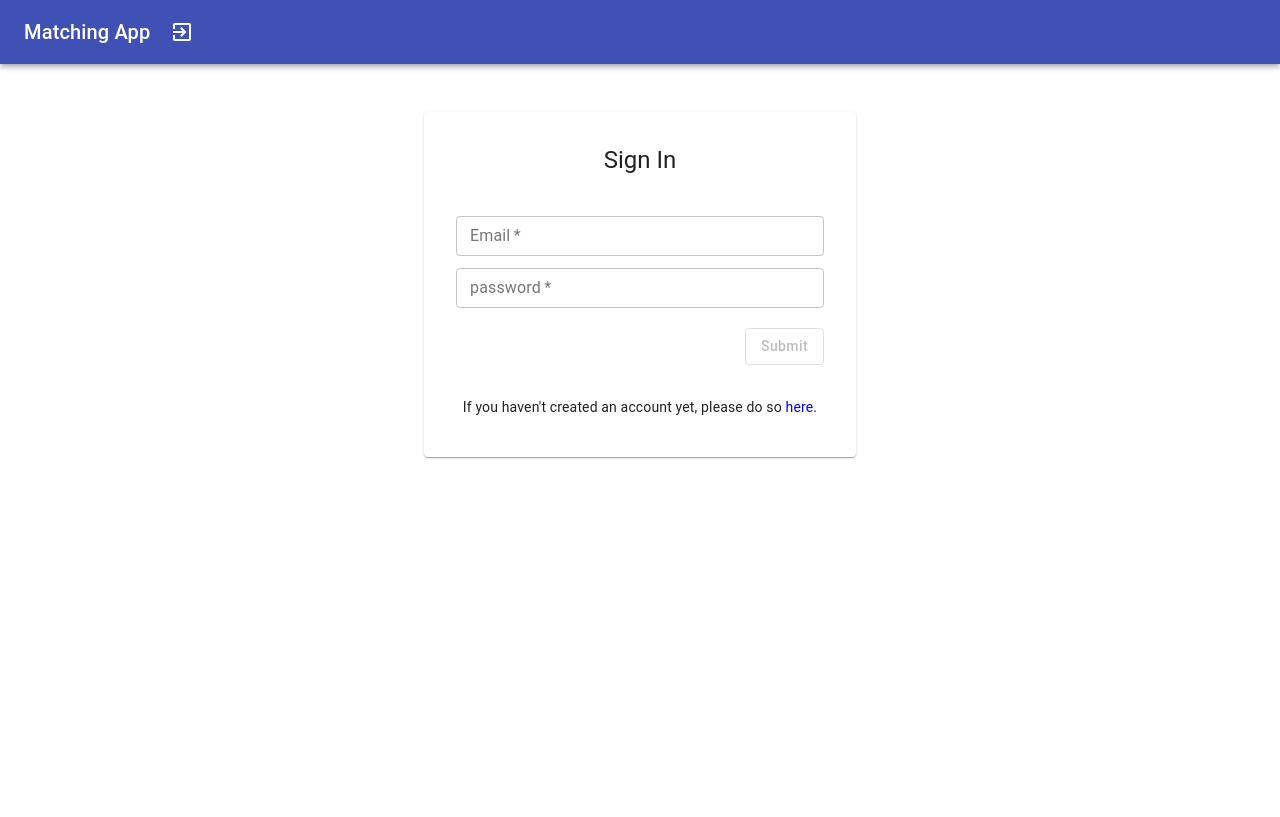
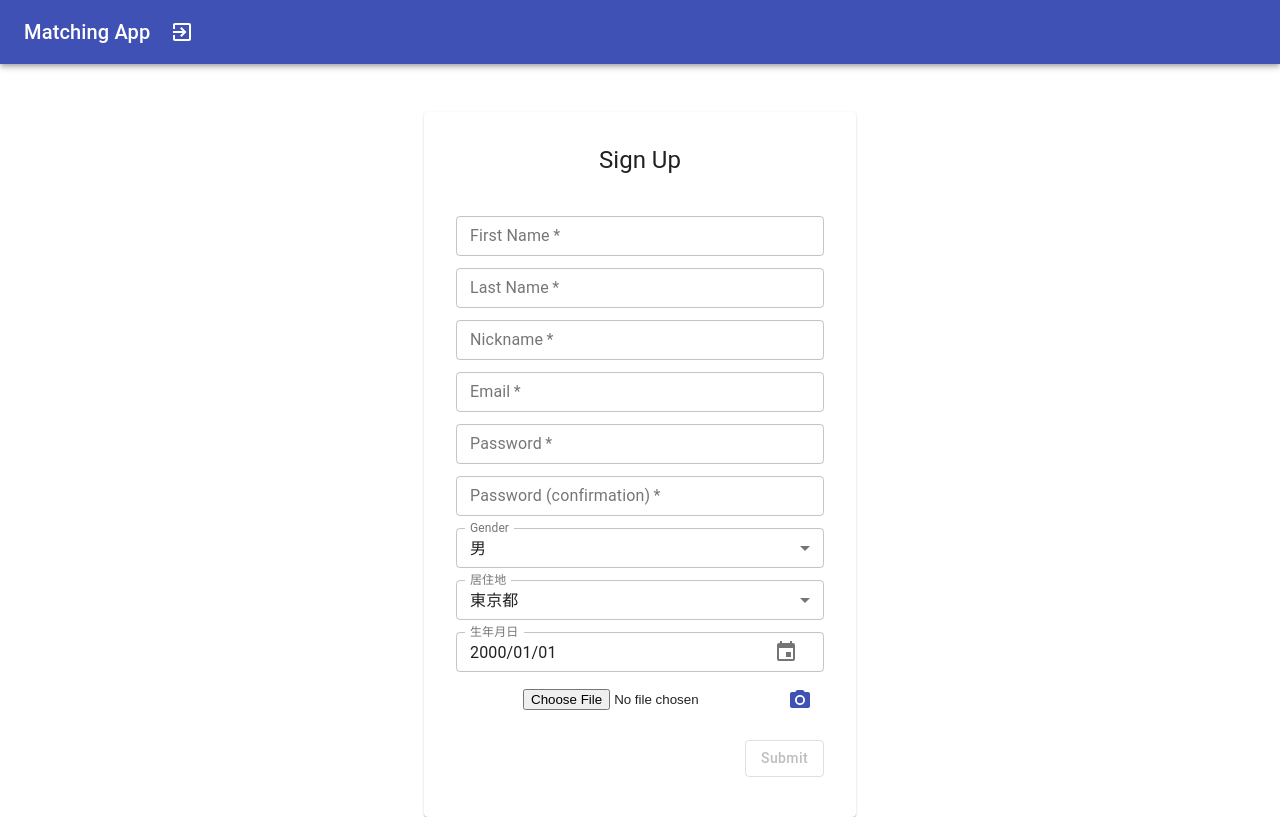
Before and after one commit to ryichk/matching-app-web-front, a React (Create React App) app: page /sign-up in a window 1280 px wide. Before the commit this address led to /signin. Built offline with nearby package versions, Linux system fonts and the light colour scheme; what axios-case-converter would draw is missing.

Commit message:
added new parameters to sign up page

```diff
--- a/src/App.tsx
+++ b/src/App.tsx
@@ -1,10 +1,14 @@
 import React, { useState, useEffect, createContext } from 'react';
 import { BrowserRouter, Switch, Route, Redirect } from 'react-router-dom';
+import Cookies from 'js-cookie';
 
 import CommonLayout from 'layouts/CommonLayout';
 import Home from 'pages/Home';
 import SignUp from 'pages/SignUp';
 import SignIn from 'pages/SignIn';
+import Users from 'pages/Users';
+import EditUserProfile from 'pages/EditUserProfile';
+import NotFound from 'pages/NotFound';
 
 import { getCurrentUser } from 'lib/api/auth';
 import { User } from 'interfaces/index';
@@ -47,13 +51,18 @@ const App: React.FC = () => {
 
   const Private = ({ children }: { children: React.ReactElement }) => {
     if (!loading) {
-      if (isSignedIn) {
+      if (isSignedIn && currentUser) {
         return children;
       } else {
-        return <Redirect to='/signin' />;
+        Cookies.remove('_access_token');
+        Cookies.remove('_client');
+        Cookies.remove('_uid');
+        setIsSignedIn(false);
+        setCurrentUser(undefined);
+        return <Redirect to='/sign-in' />;
       }
     } else {
-      return <></>;
+      return <>Loading...</>;
     }
   }
 
@@ -62,11 +71,14 @@ const App: React.FC = () => {
       <AuthContext.Provider value={{ loading, setLoading, isSignedIn, setIsSignedIn, currentUser, setCurrentUser }}>
         <CommonLayout>
           <Switch>
-            <Route exact path='/signup' component={SignUp} />
-            <Route exact path='/signin' component={SignIn} />
+            <Route exact path='/sign-up' component={SignUp} />
+            <Route exact path='/sign-in' component={SignIn} />
             <Private>
               <Switch>
                 <Route exact path='/' component={Home} />
+                <Route exact path='/users' component={Users} />
+                <Route exact path='/edit-profile' component={EditUserProfile} />
+                <Route component={NotFound} />
               </Switch>
             </Private>
           </Switch>
--- /dev/null
+++ b/src/data/genders.ts
@@ -0,0 +1,5 @@
+export const genders: Array<string> = [
+  '男',
+  '女',
+  'その他'
+];
--- /dev/null
+++ b/src/data/prefectures.ts
@@ -0,0 +1,49 @@
+export const prefectures: Array<string> = [
+  "北海道",
+  "青森県",
+  "岩手県",
+  "宮城県",
+  "秋田県",
+  "山形県",
+  "福島県",
+  "茨城県",
+  "栃木県",
+  "群馬県",
+  "埼玉県",
+  "千葉県",
+  "東京都",
+  "神奈川県",
+  "新潟県",
+  "富山県",
+  "石川県",
+  "福井県",
+  "山梨県",
+  "長野県",
+  "岐阜県",
+  "静岡県",
+  "愛知県",
+  "三重県",
+  "滋賀県",
+  "京都府",
+  "大阪府",
+  "兵庫県",
+  "奈良県",
+  "和歌山県",
+  "鳥取県",
+  "島根県",
+  "岡山県",
+  "広島県",
+  "山口県",
+  "徳島県",
+  "香川県",
+  "愛媛県",
+  "高知県",
+  "福岡県",
+  "佐賀県",
+  "長崎県",
+  "熊本県",
+  "大分県",
+  "宮崎県",
+  "鹿児島県",
+  "沖縄県"
+];
--- a/src/lib/api/auth.ts
+++ b/src/lib/api/auth.ts
@@ -1,9 +1,10 @@
 import client from 'lib/api/client';
 import Cookies from 'js-cookie';
+import { UpdateUserFormData } from 'interfaces/index';
 
-import { SignUpData, SignInData } from 'interfaces/index';
+import { SignUpFormData, SignInData } from 'interfaces/index';
 
-export const signUp = (data: SignUpData) => {
+export const signUp = (data: SignUpFormData) => {
   return client.post('auth', data);
 }
 
--- a/src/pages/SignUp.tsx
+++ b/src/pages/SignUp.tsx
@@ -1,72 +1,107 @@
-import React, { useState, useContext } from 'react';
+import React, { useState, useContext, useCallback } from 'react';
 import { useHistory } from 'react-router-dom';
-import Cookie from 'js-cookie';
-
-import { makeStyles, Theme } from '@material-ui/core/styles';
-import TextField from '@material-ui/core/TextField';
-import Card from '@material-ui/core/Card';
-import CardContent from '@material-ui/core/CardContent';
-import CardHeader from '@material-ui/core/CardHeader';
-import Button from '@material-ui/core//Button';
+import Cookies from 'js-cookie';
+import 'date-fns';
+import DateFnsUtils from '@date-io/date-fns';
+import {
+  Grid,
+  TextField,
+  InputLabel,
+  MenuItem,
+  FormControl,
+  Select,
+  Card,
+  CardContent,
+  CardHeader,
+  Button,
+  IconButton,
+  Box,
+} from '@material-ui/core';
+import { MuiPickersUtilsProvider, KeyboardDatePicker } from '@material-ui/pickers';
+import PhotoCamera from '@material-ui/icons/PhotoCamera';
+import CancelIcon from '@material-ui/icons/Cancel';
 
 import { AuthContext } from 'App';
 import AlertMessage from 'components/utils/AlertMessage';
 import { signUp } from 'lib/api/auth';
-import { SignUpData } from 'interfaces/index';
-
-const useStyles = makeStyles((theme: Theme) => ({
-  container: {
-    marginTop: theme.spacing(6),
-  },
-  submitBtn: {
-    marginTop: theme.spacing(2),
-    flexGrow: 1,
-    textTransform: 'none',
-  },
-  header: {
-    textAlign: 'center',
-  },
-  card: {
-    padding: theme.spacing(2),
-    maxWidth: 400,
-  },
-}));
+import { useStyles } from 'components/styles/index';
+import { SignUpFormData } from 'interfaces/index';
+import { genders } from 'data/genders';
+import { prefectures } from 'data/prefectures';
 
 const SignUp: React.FC = () => {
-  const classes = useStyles();
+  const styles = useStyles();
   const history = useHistory();
 
   const { setIsSignedIn, setCurrentUser } = useContext(AuthContext);
 
-  const [name, setName] = useState<string>('');
+  const [firstName, setFirstName] = useState<string>('');
+  const [lastName, setLastName] = useState<string>('');
+  const [nickname, setNickname] = useState<string>('');
   const [email, setEmail] = useState<string>('');
   const [password, setPassword] = useState<string>('');
   const [passwordConfirmation, setPasswordConfirmation] = useState<string>('');
+  const [gender, setGender] = useState<number>(0);
+  const [prefecture, setPrefecture] = useState<number>(13);
+  const [birthday, setBirthday] = useState<Date | null>(new Date('2000-01-01T00:00:00'));
+  const [image, setImage] = useState<string>('');
+  const [imagePreview, setImagePreview] = useState<string>('');
   const [alertMessageOpen, setAlertMessageOpen] = useState<boolean>(false);
+
+  const uploadedImage = useCallback((event) => {
+    const file = event.target.files[0];
+    setImage(file);
+  }, []);
+
+  const displayImagePreview = useCallback((event) => {
+    const file = event.target.files[0];
+    setImagePreview(window.URL.createObjectURL(file));
+  }, []);
+
+  const createFormData = (): SignUpFormData => {
+    const formData = new FormData();
+
+    formData.append('firstName', firstName);
+    formData.append('lastName', lastName);
+    formData.append('nickname', nickname);
+    formData.append('email', email);
+    formData.append('password', password);
+    formData.append('passwordConfirmation', passwordConfirmation);
+    formData.append('gender', String(gender));
+    formData.append('prefecture', String(prefecture));
+    formData.append('birthday', String(birthday));
+    formData.append('image', image);
+
+    return formData;
+  }
 
   const handleSubmit = async (event: React.MouseEvent<HTMLButtonElement>) => {
     event.preventDefault();
 
-    const data: SignUpData = {
-      name: name,
-      email: email,
-      password: password,
-      passwordConfirmation: passwordConfirmation,
-    }
+    const data = createFormData();
 
     try {
       const response = await signUp(data);
       console.log(response);
 
       if (response.status === 200) {
-        Cookie.set('_access_token', response.headers['access-token']);
-        Cookie.set('_client', response.headers['client']);
-        Cookie.set('_uid', response.headers['uid']);
+        Cookies.set('_access_token', response.headers['access-token']);
+        Cookies.set('_client', response.headers['client']);
+        Cookies.set('_uid', response.headers['uid']);
 
         setIsSignedIn(true);
         setCurrentUser(response.data.data);
 
         history.push('/');
+
+        setFirstName('');
+        setLastName('');
+        setEmail('');
+        setPassword('');
+        setPasswordConfirmation('');
+        setGender(0);
+        setPrefecture(13);
+        setBirthday(new Date());
 
         console.log('Signed in successfully!');
       } else {
@@ -81,17 +116,35 @@ const SignUp: React.FC = () => {
   return (
     <>
       <form noValidate autoComplete='off'>
-        <Card className={classes.card}>
-          <CardHeader className={classes.header} title='Sing Up' />
+        <Card className={styles.formCard}>
+          <CardHeader className={styles.header} title='Sign Up' />
           <CardContent>
             <TextField
               variant='outlined'
               required
               fullWidth
-              label='Name'
-              value={name}
+              label='First Name'
+              value={firstName}
               margin='dense'
-              onChange={event => setName(event.target.value)}
+              onChange={event => setFirstName(event.target.value)}
+            />
+            <TextField
+              variant='outlined'
+              required
+              fullWidth
+              label='Last Name'
+              value={lastName}
+              margin='dense'
+              onChange={event => setLastName(event.target.value)}
+            />
+            <TextField
+              variant='outlined'
+              required
+              fullWidth
+              label='Nickname'
+              value={nickname}
+              margin='dense'
+              onChange={event => setNickname(event.target.value)}
             />
             <TextField
               variant='outlined'
@@ -124,13 +177,104 @@ const SignUp: React.FC = () => {
               autoComplete='current-password'
               onChange={event => setPasswordConfirmation(event.target.value)}
             />
+            <FormControl
+              variant='outlined'
+              margin='dense'
+              fullWidth
+            >
+              <InputLabel id='demo-simple-select-outlined-label'>Gender</InputLabel>
+              <Select
+                labelId='demo-simple-select-outlined-label'
+                id='demo-simple-select-outlined'
+                value={gender}
+                onChange={(event: React.ChangeEvent<{ value: unknown }>) => setGender(event.target.value as number)}
+                label='Gender'
+              >
+                {
+                  genders.map((gender: string, index: number) => <MenuItem value={index}>{gender}</MenuItem>)
+                }
+              </Select>
+            </FormControl>
+            <FormControl
+              variant='outlined'
+              margin='dense'
+              fullWidth
+            >
+              <InputLabel id='demo-simple-select-outlined-label'>居住地</InputLabel>
+              <Select
+                labelId='demo-simple-select-outlined-label'
+                id='demo-simple-select-outlined'
+                value={prefecture}
+                onChange={(event: React.ChangeEvent<{ value: unknown }>) => setPrefecture(event.target.value as number)}
+                label='居住地'
+              >
+                {
+                  prefectures.map((prefecture, index) => <MenuItem key={index + 1} value={index + 1}>{prefecture}</MenuItem>)
+                }
+              </Select>
+            </FormControl>
+            <MuiPickersUtilsProvider utils={DateFnsUtils}>
+              <Grid container justify='space-around'>
+                <KeyboardDatePicker
+                  fullWidth
+                  inputVariant='outlined'
+                  margin='dense'
+                  id='date-picker-dialog'
+                  label='生年月日'
+                  format='yyyy/MM/dd'
+                  value={birthday}
+                  onChange={(date: Date | null) => { setBirthday(date) }}
+                  KeyboardButtonProps={{ 'aria-label': 'change date' }}
+                />
+              </Grid>
+            </MuiPickersUtilsProvider>
+            <div className={styles.imageUploadBtn}>
+              <input
+                accept='image/*'
+                className={styles.imageUploadBtn}
+                id='icon-button-file'
+                type='file'
+                onChange={(event: React.ChangeEvent<HTMLInputElement>) => {
+                  uploadedImage(event);
+                  displayImagePreview(event);
+                }}
+              />
+              <label htmlFor='icon-button-file'>
+                <IconButton
+                  color='primary'
+                  aria-label='upload picture'
+                  component='span'
+                >
+                  <PhotoCamera />
+                </IconButton>
+              </label>
+            </div>
+            {
+              imagePreview ? (
+                <Box
+                  className={styles.box}
+                >
+                  <IconButton
+                    color='inherit'
+                    onClick={() => setImagePreview('')}
+                  >
+                    <CancelIcon />
+                  </IconButton>
+                  <img
+                    src={imagePreview}
+                    alt='preview'
+                    className={styles.imagePreview}
+                  />
+                </Box>
+              ) : null
+            }
             <div style={{ textAlign: 'right' }} >
               <Button
                 type='submit'
                 variant='outlined'
                 color='primary'
-                disabled={!name || !email || !password || !passwordConfirmation ? true : false}
-                className={classes.submitBtn}
+                disabled={!firstName || !lastName || !nickname || !email || !password || !passwordConfirmation ? true : false}
+                className={styles.submitBtn}
                 onClick={handleSubmit}
               >
                 Submit
```
Also changed, not shown: src/interfaces/index.ts (+11 -2 lines), src/lib/utils/user.ts (added, +8 -0 lines).
